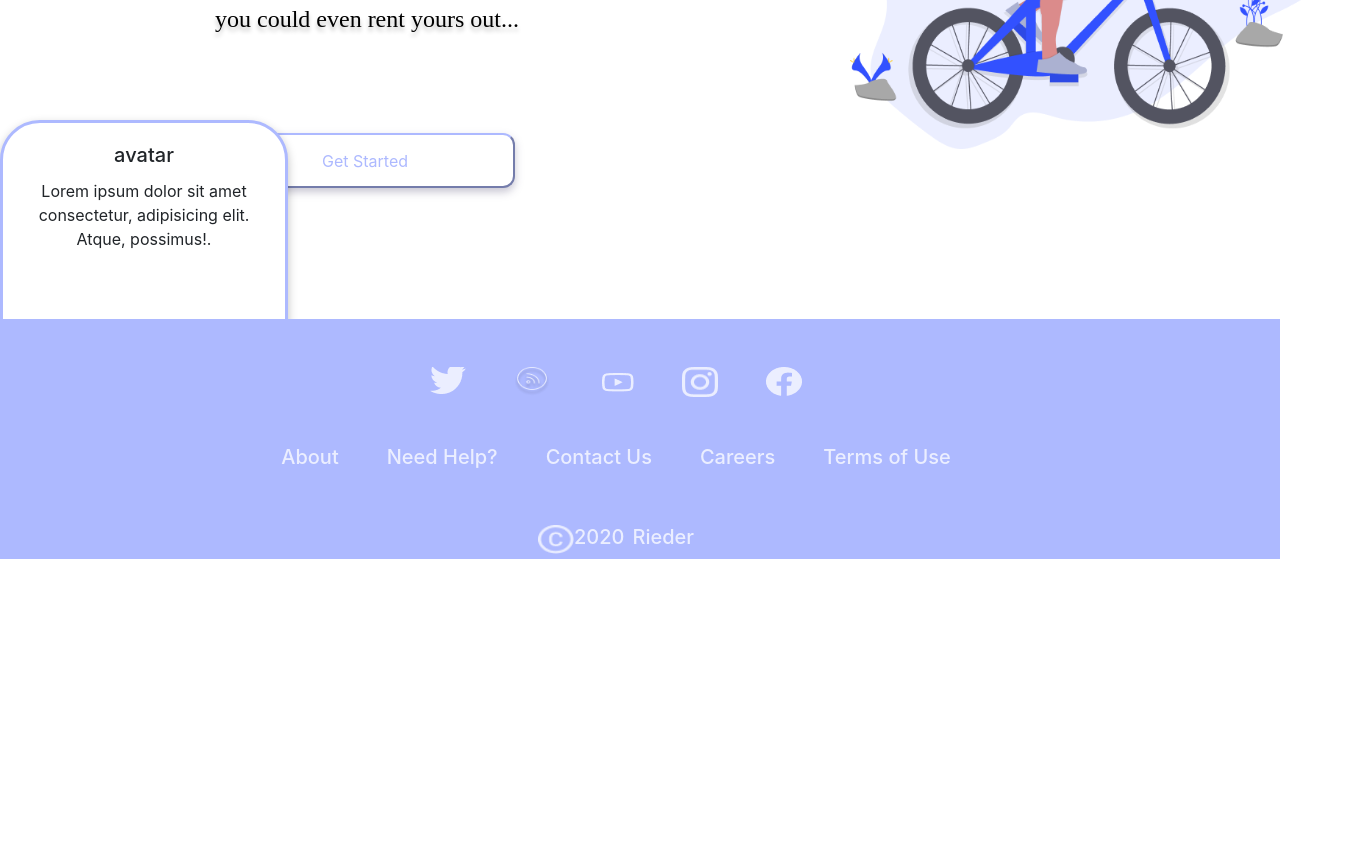
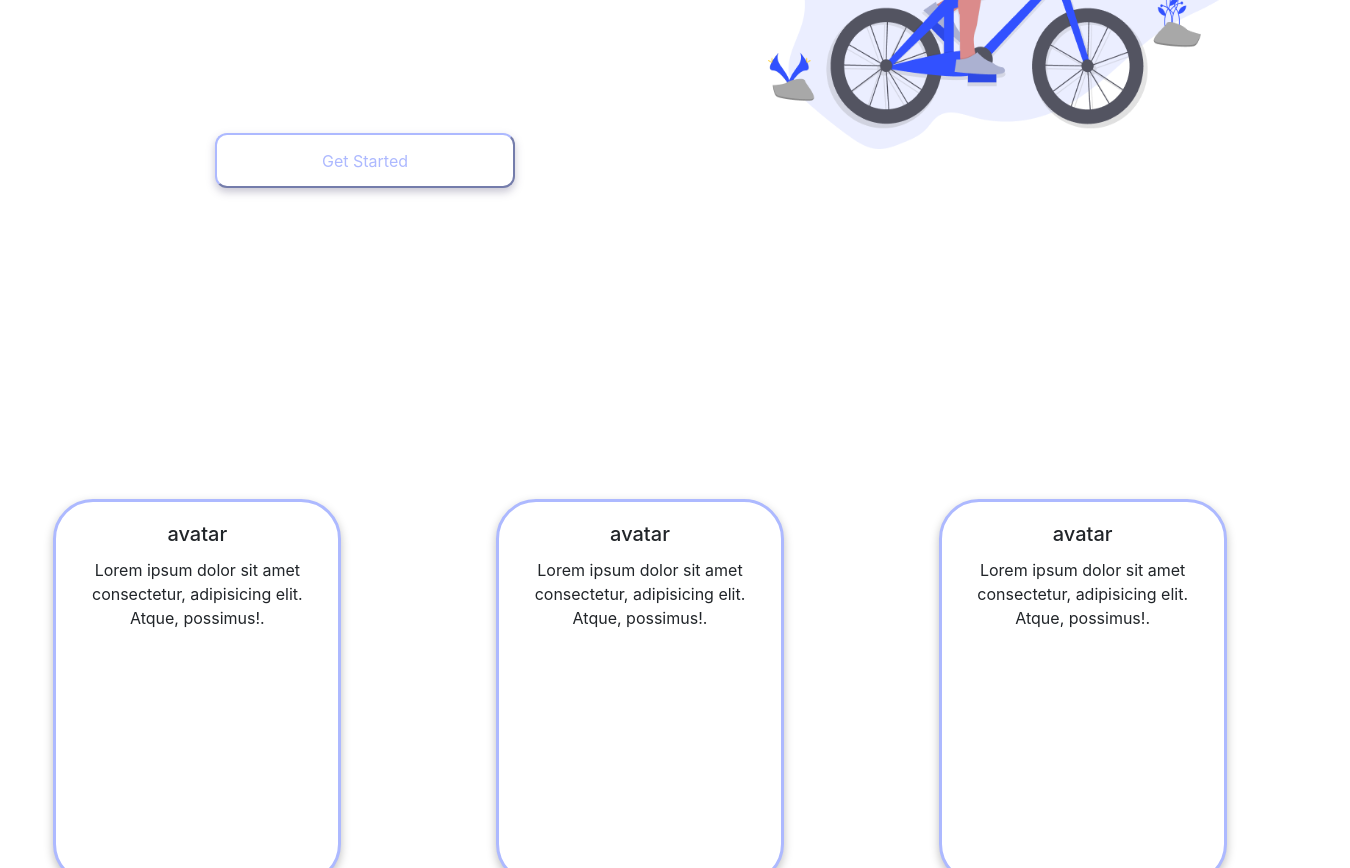
Before and after one commit to Randle-Lanre/Rieder, an Angular app in the folder rieder-frontend/: page / in a window 1280 px wide. Shown: the part 360-1228 px from the top of the page, 1350 px wide, since content can reach past the window. Before the commit the page ends 919 px from the top, so only its background shows below. Built offline with nearby package versions, Linux system fonts and the light colour scheme.

Commit message:
added design code to login comp, landing, nav and testimonial sec

```diff
--- a/rieder-frontend/src/app/app-routing.module.ts
+++ b/rieder-frontend/src/app/app-routing.module.ts
@@ -1,9 +1,11 @@
 import { NgModule } from '@angular/core';
 import { Routes, RouterModule } from '@angular/router';
 import { LandingPageComponent } from './landing-page/landing-page.component';
+import { LoginComponent } from './login/login.component';
 
 const routes: Routes = [
-  {path: '', component: LandingPageComponent}
+  {path: '', component: LandingPageComponent},
+  {path: 'login', component: LoginComponent}
 ];
 
 @NgModule({
--- a/rieder-frontend/src/app/footer-page/footer-page.component.css
+++ b/rieder-frontend/src/app/footer-page/footer-page.component.css
@@ -3,7 +3,8 @@
 min-width: 100%;
 height: 30%;
 left: 0px;
-top: 679px;
+/* top: 679px; */
+top: 180%;
 
 background: #ADB9FF;
 }
--- a/rieder-frontend/src/app/landing-page/landing-page.component.css
+++ b/rieder-frontend/src/app/landing-page/landing-page.component.css
@@ -2,7 +2,8 @@
     position: absolute;
 width: 500px;
 height: 386px;
-left: 850px;
+/* left: 850px; */
+left: 60%;
 top: 123px;
 }
 
@@ -15,7 +16,7 @@ position: absolute;
 width: 451px;
 height: 112px;
 left: 211px;
-top: 273px;
+top: 20%;
 
 font-family: Montserrat;
 font-style: normal;
@@ -37,7 +38,7 @@ position: absolute;
 width: 444px;
 height: 49px;
 left: 215px;
-top: 365px;
+top: 35%;
 
 font-family: Montserrat;
 font-style: normal;
@@ -66,3 +67,8 @@ top: 493px;
 border-radius: 12px;
 filter: drop-shadow(0px 4px 4px rgba(33, 25, 77, 0.25));
 }
+
+.landing-display{
+    display: cover !important;
+    height: 100vh !important;
+}
--- a/rieder-frontend/src/app/landing-page/landing-page.component.html
+++ b/rieder-frontend/src/app/landing-page/landing-page.component.html
@@ -1,10 +1,13 @@
 
-<img class="hicon" src="/assets/undraw_Ride_a_bicycle_2yok (1) 1.png" alt="bike-icon" >
+<div class="landing-display">
+    <img class="hicon" src="/assets/undraw_Ride_a_bicycle_2yok (1) 1.png" alt="bike-icon" >
 
 
-<h3 class="landing-message">Rieder enables you rent a bike and have it delivered to you....</h3>
-<h4 class="landing-message-sub">you could even rent yours out...</h4>
+    <h3 class="landing-message">Rieder enables you rent a bike and have it delivered to you....</h3>
+    <h4 class="landing-message-sub">you could even rent yours out...</h4>
 
-<button class="get-started">Get Started</button>
+    <button class="get-started">Get Started</button>
+</div>
+
 
 <app-testimonials></app-testimonials>
--- a/rieder-frontend/src/app/login/login.component.css
+++ b/rieder-frontend/src/app/login/login.component.css
@@ -0,0 +1,16 @@
+.login-comp{
+    /* Rectangle 16 */
+
+
+position: absolute;
+width: 508px;
+height: 634px;
+left: 455px;
+top: 195px;
+
+background: #FFFFFF;
+border: 5px solid #FFFFFF;
+box-sizing: border-box;
+box-shadow: 5px 5px 5px 5px rgba(0, 0, 0, 0.25);
+border-radius: 49px;
+}
--- a/rieder-frontend/src/app/login/login.component.html
+++ b/rieder-frontend/src/app/login/login.component.html
@@ -1 +1,22 @@
-<p>login works!</p>
+<div class="container">
+    <div class="card login-comp">
+
+        <form [formGroup]="loginForm" (ngSubmit)="onSubmit()">
+            <div class="form-group ">
+                <label >username:</label>
+                <br>
+                <input type="text" formControlName="username" placeholder="enter username" required>
+            </div>
+
+            <div class="form-group">
+                <label >password:</label>
+                <br>
+                <input type="password" formControlName="password"  required>
+            </div>
+
+
+
+        </form>
+    </div>
+
+</div>
--- a/rieder-frontend/src/app/nav-bar/nav-bar.component.html
+++ b/rieder-frontend/src/app/nav-bar/nav-bar.component.html
@@ -1,5 +1,5 @@
 <nav class="navbar navbar-expand-lg navbar-light">
-    <a class="navbar-brand logo " href="#">Rieder</a>
+    <a class="navbar-brand logo " routerLink="/">Rieder</a>
     <button class="navbar-toggler" type="button" data-toggle="collapse" data-target="#navbarSupportedContent" aria-controls="navbarSupportedContent" aria-expanded="false" aria-label="Toggle navigation">
         <span class="navbar-toggler-icon"></span>
       </button>
@@ -14,7 +14,7 @@
                 <a class="nav-link active fig-it" href="#">Account</a>
               </li>
               <li class="nav-item  px-md-5 ">
-                <a class="nav-link active fig-it " href="#">Login | Registration</a>
+                <a class="nav-link active fig-it " routerLink="/login">Login | Registration</a>
               </li>
 
               <li class="nav-item  px-md-5">
--- a/rieder-frontend/src/app/testimonials/testimonials.component.css
+++ b/rieder-frontend/src/app/testimonials/testimonials.component.css
@@ -2,10 +2,10 @@
     /* Rectangle 4 */
 
 
-position: absolute;
-left: 0%;
-right: 81.25%;
-top: 60%;
+position: relative;
+/* left: 8%;
+right: 81.25%; */
+top: 0%;
 bottom: 0%;
 
 background: #FFFFFF;
@@ -14,3 +14,17 @@ box-sizing: border-box;
 box-shadow: 0px 4px 10px rgba(0, 0, 0, 0.25);
 border-radius: 40px;
 }
+
+.test-sec{
+    /* testimonial section */
+    height: 100vh;
+
+
+/* position: relative; */
+/* width: 1302px; */
+/* width: 100vmin; */
+height: 385px;
+/* left: 77px; */
+top: 80%;
+
+}
--- a/rieder-frontend/src/app/testimonials/testimonials.component.html
+++ b/rieder-frontend/src/app/testimonials/testimonials.component.html
@@ -1,5 +1,6 @@
+<div class="flex-container test-sec d-flex justify-content-around">
 
-<div class="card text-center card-design" style="width: 18rem;">
+    <div class="card text-center card-design mr-5" style="width: 18rem;">
         <div class="card-body">
             <h5 class="card-title">avatar</h5>
             <p class="card-text">Lorem ipsum dolor sit amet consectetur, adipisicing elit. Atque, possimus!.</p>
@@ -7,7 +8,7 @@
             <!-- <a href="#" class="btn btn-primary">Go somewhere</a> -->
         </div>
     </div>
-<div class="card text-center" style="width: 18rem;">
+    <div class="card text-center card-design mr-5" style="width: 18rem;">
         <div class="card-body">
             <h5 class="card-title">avatar</h5>
             <p class="card-text">Lorem ipsum dolor sit amet consectetur, adipisicing elit. Atque, possimus!.</p>
@@ -15,7 +16,7 @@
             <!-- <a href="#" class="btn btn-primary">Go somewhere</a> -->
         </div>
     </div>
-<div class="card text-center" style="width: 18rem;">
+    <div class="card text-center card-design " style="width: 18rem;">
         <div class="card-body">
             <h5 class="card-title">avatar</h5>
             <p class="card-text">Lorem ipsum dolor sit amet consectetur, adipisicing elit. Atque, possimus!.</p>
@@ -23,3 +24,4 @@
             <!-- <a href="#" class="btn btn-primary">Go somewhere</a> -->
         </div>
     </div>
+</div>
```
Lines whose indentation alone changed are shown as unchanged.
